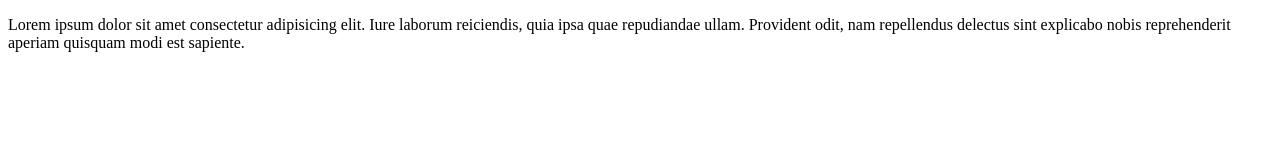
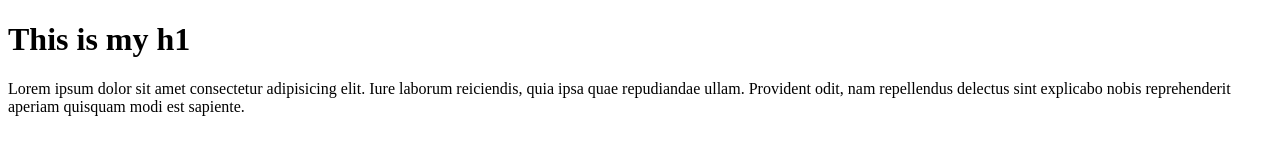
Before and after one commit to JerryApplegarth/git-example, a plain HTML site: page index.html in a window 1280 px wide. Drawn offline with Linux system fonts and the light colour scheme.

Commit message:
second commit

```diff
--- a/index.html
+++ b/index.html
@@ -11,6 +11,7 @@
 		<title>Example</title>
 	</head>
 	<body>
+		<h1>This is my h1</h1>
 		<p
 			>Lorem ipsum dolor sit amet consectetur adipisicing elit. Iure laborum reiciendis, quia
 			ipsa quae repudiandae ullam. Provident odit, nam repellendus delectus sint explicabo
```
